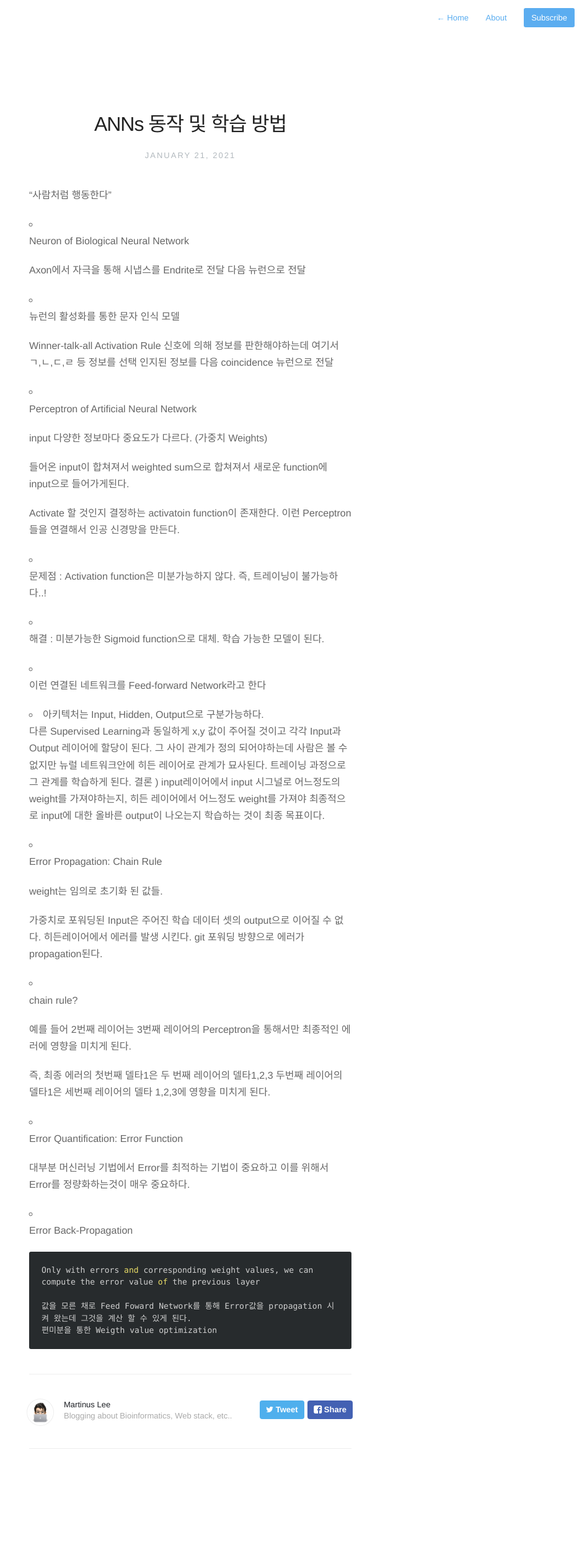
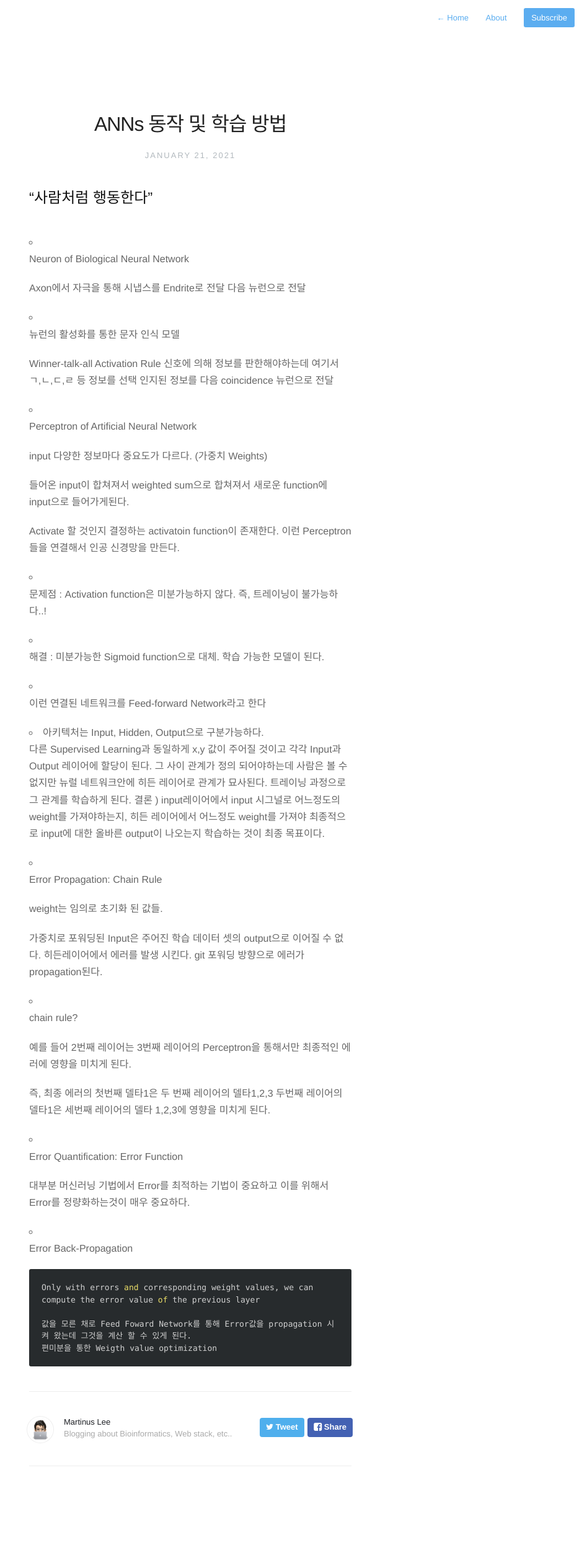
Before and after one commit to martinuslee/martinuslee.github.io, a Jekyll site: the page built from _posts/2021-01-26-anns.markdown, in a window 1280 px wide. Shown: the whole page at 62% size, without its empty margins (333-1280 px from the left). Built offline with Jekyll 4.4.1, drawn with Linux system fonts in a browser that asks for light colours; nearby versions of some CDN libraries; before the commit the page ends 2477 px from its top, so only the background shows below that.

```diff
--- a/_posts/2021-01-26-anns.markdown
+++ b/_posts/2021-01-26-anns.markdown
@@ -4,7 +4,7 @@ date:   2021-01-21 10:18:00
 description: Artificial Neural Network의 동작 및 학습 원리 이해
 ---
 
-"사람처럼 행동한다"
+## "사람처럼 행동한다"
 
 + Neuron of Biological Neural Network
 
```
